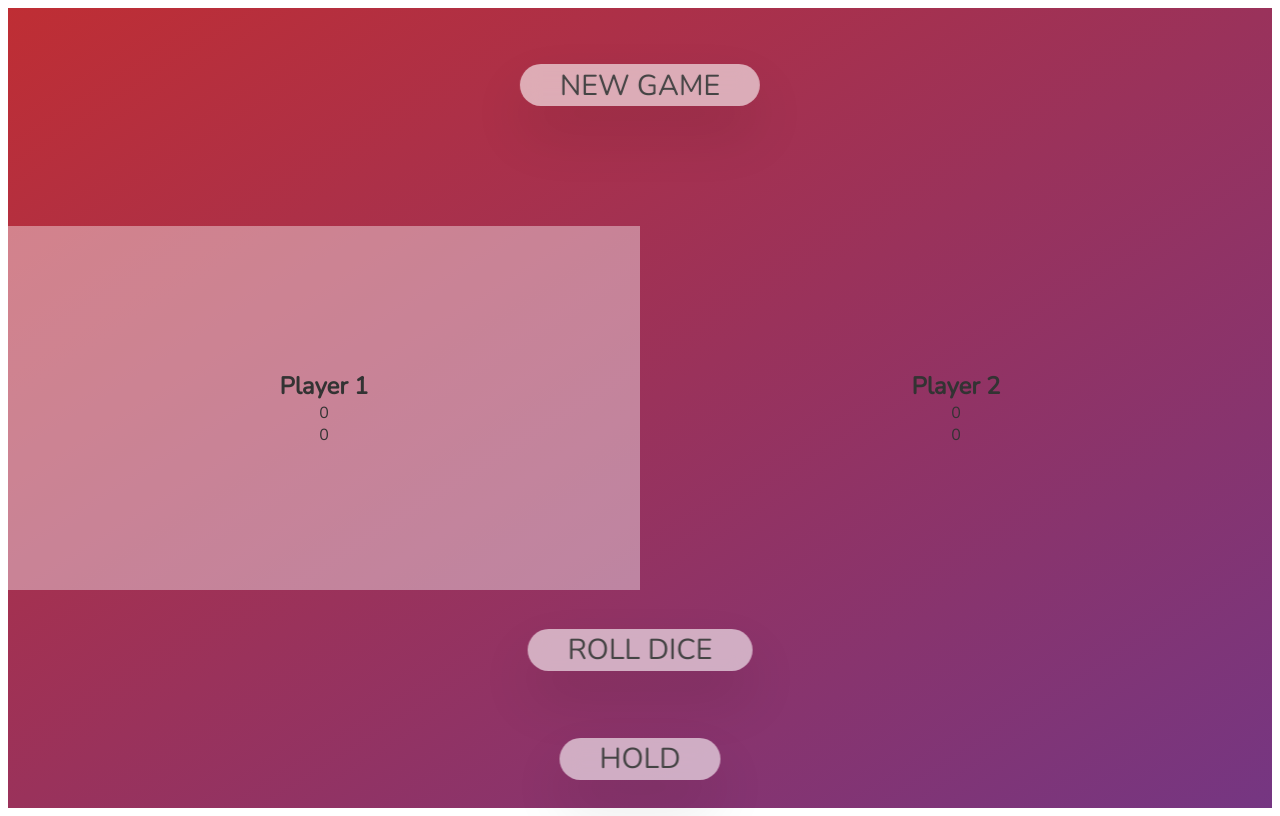
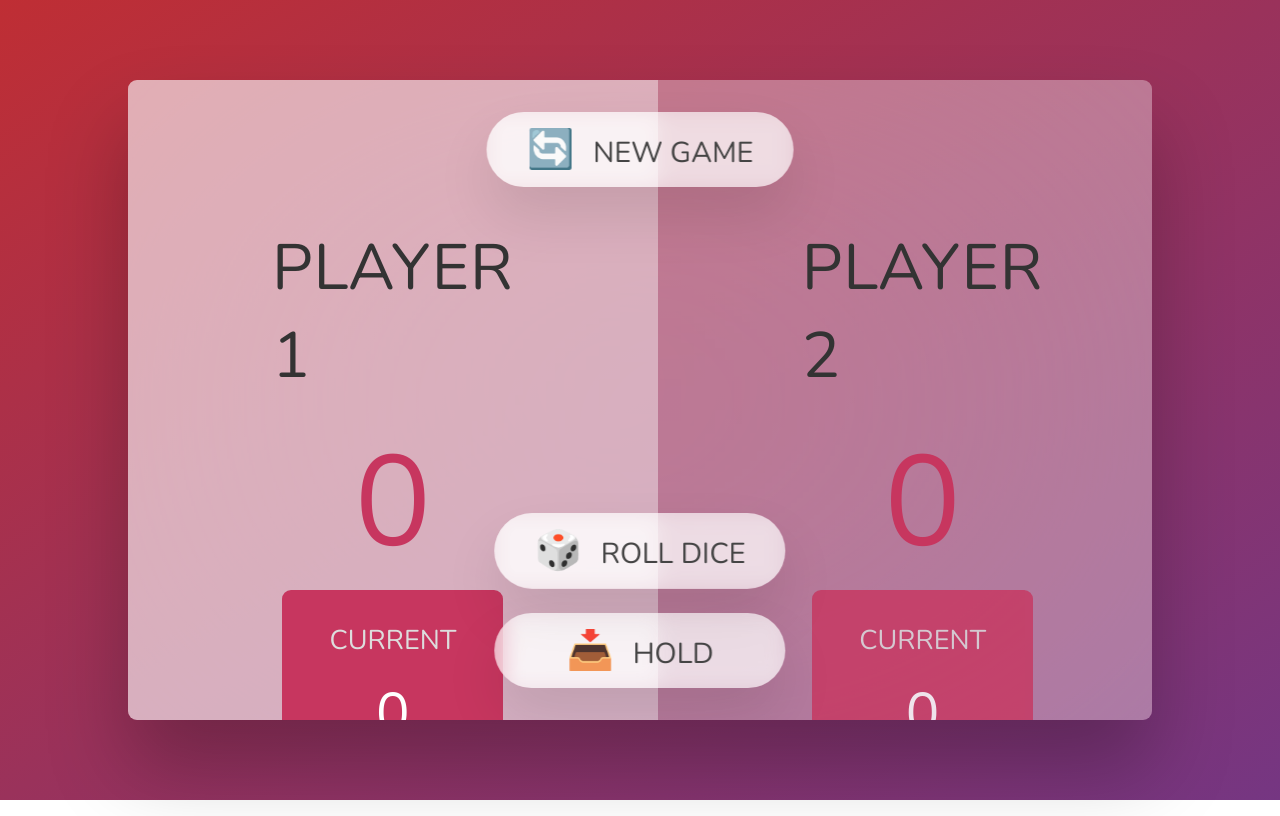
Before and after one commit to GabbenPapa/react-game_launcher, a React (Vite) app: page /pig_game in a window 1280 px wide. Built offline with nearby package versions, Linux system fonts and the light colour scheme.

Commit message:
Change layout to pig game

```diff
--- a/src/games/PigGame/PigGame.css
+++ b/src/games/PigGame/PigGame.css
@@ -4,6 +4,14 @@
   margin: 0;
   padding: 0;
   box-sizing: inherit;
+}
+
+body {
+  margin: 0;
+  padding: 0;
+  height: 100vh;
+  overflow-y: auto;
+  overflow-x: hidden;
 }
 
 .pig-game {
@@ -19,8 +27,8 @@
 
 .pig-game main {
   position: relative;
-  width: 100rem;
-  height: 60rem;
+  width: 80%;
+  height: 80%;
   background-color: rgba(255, 255, 255, 0.35);
   backdrop-filter: blur(200px);
   box-shadow: 0 3rem 5rem rgba(0, 0, 0, 0.25);
@@ -78,6 +86,7 @@
   border-radius: 9px;
   color: #fff;
   width: 65%;
+  height: 100%;
   padding: 2rem;
   text-align: center;
   transition: all 0.75s;
@@ -94,11 +103,24 @@
   font-size: 3.5rem;
 }
 
-.pig-game .btn {
-  height: 20px;
+.pig-game .controls {
   position: absolute;
+  bottom: 2rem;
   left: 50%;
   transform: translateX(-50%);
+  flex-direction: column;
+  display: flex;
+  gap: 1.5rem;
+}
+
+.pig-game .controls-top {
+  position: absolute;
+  top: 2rem;
+  left: 50%;
+  transform: translateX(-50%);
+}
+
+.pig-game .btn {
   color: #444;
   background: none;
   border: none;
@@ -109,7 +131,6 @@
   font-weight: 400;
   transition: all 0.2s;
 
-  background-color: white;
   background-color: rgba(255, 255, 255, 0.6);
   backdrop-filter: blur(10px);
 
@@ -124,23 +145,8 @@
   margin-right: 0.7rem;
 }
 
-.pig-game .btn-new {
-  top: 4rem;
-  height: 20px;
-}
-
-.pig-game .btn-roll {
-  top: 39.3rem;
-  height: 20px;
-}
-
-.pig-game .btn-hold {
-  top: 46.1rem;
-  height: 20px;
-}
-
 .pig-game .btn:active {
-  transform: translate(-50%, 3px);
+  transform: translate(0%, 3px);
   box-shadow: 0 1rem 2rem rgba(0, 0, 0, 0.15);
 }
 
--- a/src/games/PigGame/PigGame.jsx
+++ b/src/games/PigGame/PigGame.jsx
@@ -66,14 +66,27 @@ const PigGame = () => {
 
   return (
     <div className="pig-game">
+      <main>
+        <div className="controls controls-top">
+          <button className="btn btn-new" onClick={init}>
+            🔄 New Game
+          </button>
+        </div>
         <div
           className={`player player-0 ${
             activePlayer === 0 ? "player-active" : ""
           } ${!playing && scores[0] >= 100 ? "player-winner" : ""}`}
         >
-        <h2>Player 1</h2>
-        <p id="score-0">{scores[0]}</p>
-        <p id="current-0">{activePlayer === 0 ? currentScore : 0}</p>
+          <h2 className="name">Player 1</h2>
+          <p className="score" id="score-0">
+            {scores[0]}
+          </p>
+          <div className="current">
+            <p className="current-label">Current</p>
+            <p className="current-score" id="current-0">
+              {activePlayer === 0 ? currentScore : 0}
+            </p>
+          </div>
         </div>
 
         <div
@@ -81,26 +94,29 @@ const PigGame = () => {
             activePlayer === 1 ? "player-active" : ""
           } ${!playing && scores[1] >= 100 ? "player-winner" : ""}`}
         >
-        <h2>Player 2</h2>
-        <p id="score-1">{scores[1]}</p>
-        <p id="current-1">{activePlayer === 1 ? currentScore : 0}</p>
+          <h2 className="name">Player 2</h2>
+          <p className="score" id="score-1">
+            {scores[1]}
+          </p>
+          <div className="current">
+            <p className="current-label">Current</p>
+            <p className="current-score" id="current-1">
+              {activePlayer === 1 ? currentScore : 0}
+            </p>
+          </div>
         </div>
 
-      {dice && (
-        <img src={diceImages[dice]} alt="Dice" className="pig-game dice" />
-      )}
+        {dice && <img src={diceImages[dice]} alt="Dice" className="dice" />}
 
         <div className="controls">
-        <button className="pig-game btn btn-roll" onClick={handleRoll}>
-          Roll Dice
+          <button className="btn btn-roll" onClick={handleRoll}>
+            🎲 Roll Dice
           </button>
-        <button className="pig-game btn btn-hold" onClick={handleHold}>
-          Hold
-        </button>
-        <button className="pig-game btn btn-new" onClick={init}>
-          New Game
+          <button className="btn btn-hold" onClick={handleHold}>
+            📥 Hold
           </button>
         </div>
+      </main>
     </div>
   );
 };
```
Lines whose indentation alone changed are shown as unchanged.
